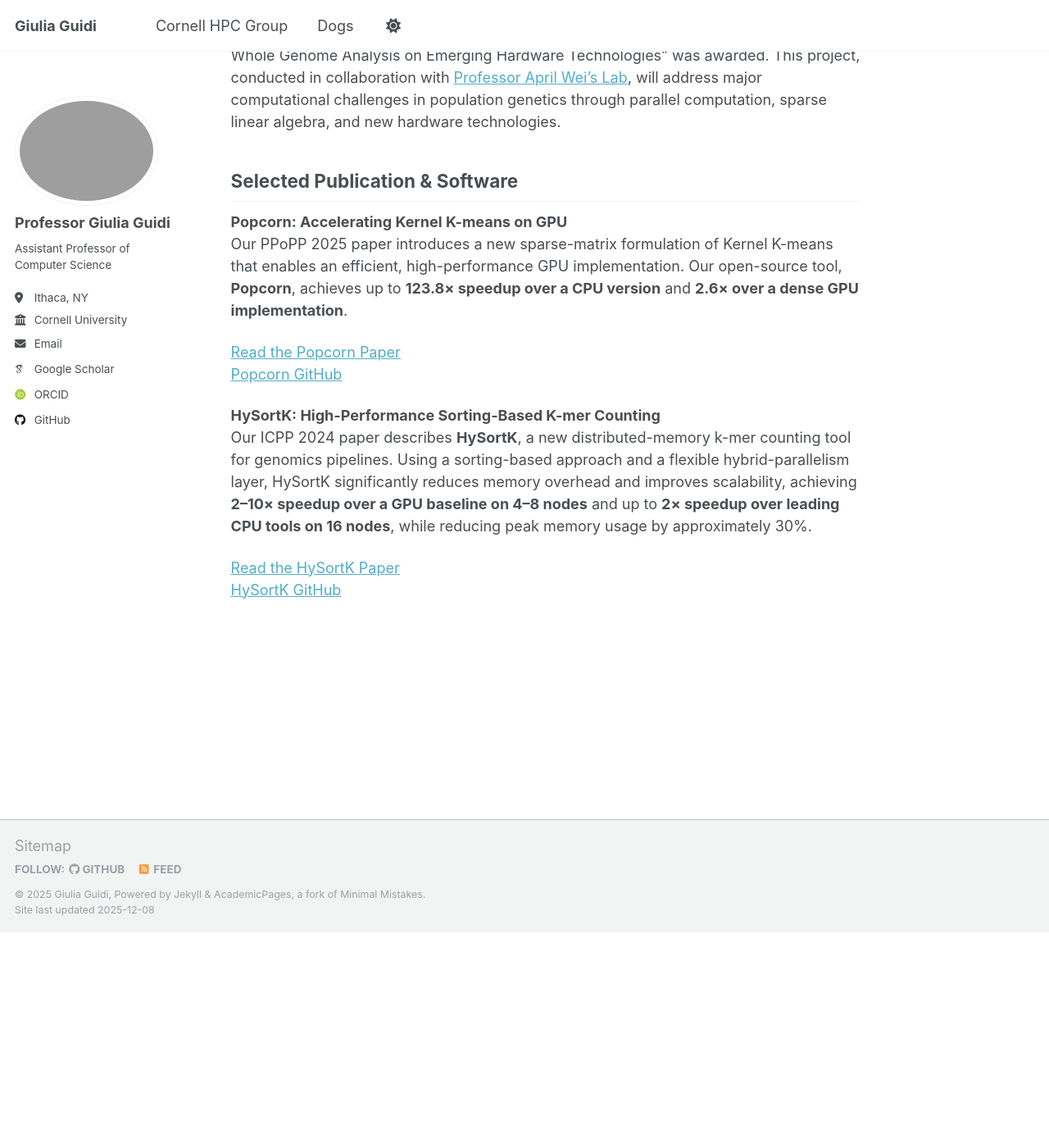
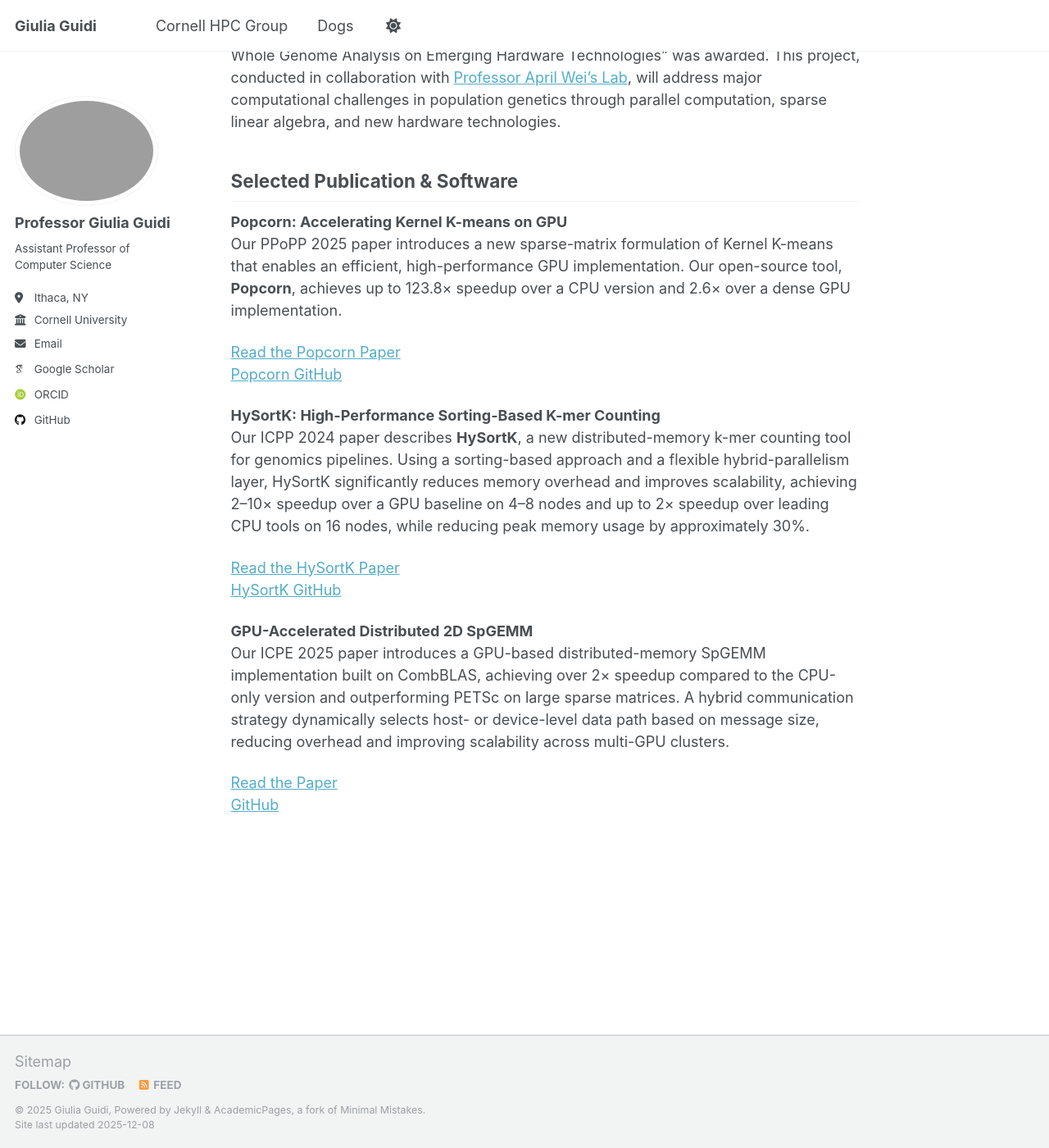
Before and after one commit to giuliaguidi/giuliaguidi.github.io, a Jekyll site: the page built from _pages/about.md, in a window 1280 px wide and 1400 px high, scrolled down 1414 px. Shown: the whole window at 82% size. Built offline with Jekyll 4.4.1, drawn with Linux system fonts in a browser that asks for light colours; some web fonts are replaced; before the commit the page ends 2551 px from its top, so only the background shows below that.

Commit message:
Update about.md thomas paper

```diff
--- a/_pages/about.md
+++ b/_pages/about.md
@@ -45,16 +45,22 @@
 ------
 
 **Popcorn: Accelerating Kernel K-means on GPU**
-Our PPoPP 2025 paper introduces a new sparse-matrix formulation of Kernel K-means that enables an efficient, high-performance GPU implementation. Our open-source tool, **Popcorn**, achieves up to **123.8× speedup over a CPU version** and **2.6× over a dense GPU implementation**.
+Our PPoPP 2025 paper introduces a new sparse-matrix formulation of Kernel K-means that enables an efficient, high-performance GPU implementation. Our open-source tool, **Popcorn**, achieves up to 123.8× speedup over a CPU version and 2.6× over a dense GPU implementation.
 
 [Read the Popcorn Paper](https://arxiv.org/pdf/2501.05587)\
 [Popcorn GitHub](https://github.com/HicrestLaboratory/Matrix-Centric-K-Means)
 
 **HySortK: High-Performance Sorting-Based K-mer Counting**
-Our ICPP 2024 paper describes **HySortK**, a new distributed-memory k-mer counting tool for genomics pipelines. Using a sorting-based approach and a flexible hybrid-parallelism layer, HySortK significantly reduces memory overhead and improves scalability, achieving **2–10× speedup over a GPU baseline on 4–8 nodes** and up to **2× speedup over leading CPU tools on 16 nodes**, while reducing peak memory usage by approximately 30%.
+Our ICPP 2024 paper describes **HySortK**, a new distributed-memory k-mer counting tool for genomics pipelines. Using a sorting-based approach and a flexible hybrid-parallelism layer, HySortK significantly reduces memory overhead and improves scalability, achieving 2–10× speedup over a GPU baseline on 4–8 nodes and up to 2× speedup over leading CPU tools on 16 nodes, while reducing peak memory usage by approximately 30%.
 
 [Read the HySortK Paper](https://arxiv.org/abs/2407.07718)\
 [HySortK GitHub](https://github.com/CornellHPC/HySortK)
+
+**GPU-Accelerated Distributed 2D SpGEMM**
+Our ICPE 2025 paper introduces a GPU-based distributed-memory SpGEMM implementation built on CombBLAS, achieving over 2× speedup compared to the CPU-only version and outperforming PETSc on large sparse matrices. A hybrid communication strategy dynamically selects host- or device-level data path based on message size, reducing overhead and improving scalability across multi-GPU clusters.
+
+[Read the Paper](https://dl.acm.org/doi/pdf/10.1145/3676151.3719365)\
+[GitHub](https://github.com/tf-mac/CombBLAS)
 
 <!-- Cornell HPC Group
 ------
```
